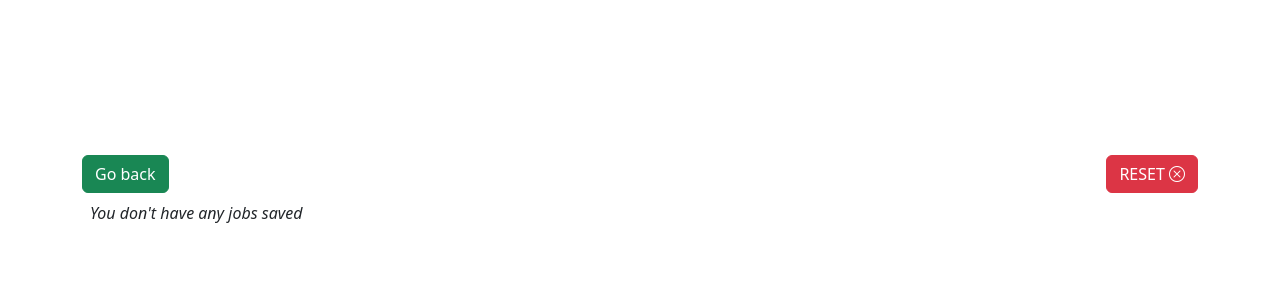
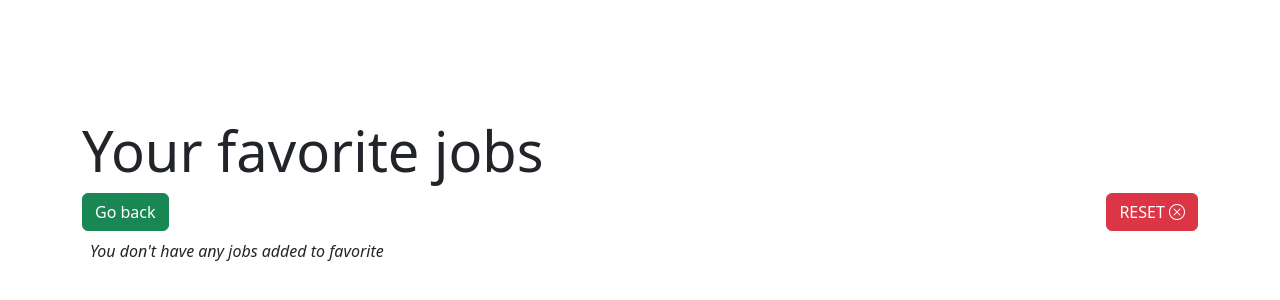
Before and after one commit to Jovelasirot/U3-W3-D1-redux, a React (Create React App) app: page /Favorites in a window 1280 px wide. Shown: the part 202-502 px from the top of the page. Built offline with nearby package versions, Linux system fonts and the light colour scheme.

Commit message:
one title added

```diff
--- a/src/components/Favorite.jsx
+++ b/src/components/Favorite.jsx
@@ -26,6 +26,7 @@ const Favorite = () => {
   };
   return (
     <Container className="vh-100 d-flex flex-column justify-content-center ">
+      <h1 className="display-4">Your favorite jobs</h1>
       <Row>
         <Col>
           <Button
@@ -50,7 +51,9 @@ const Favorite = () => {
         <Col>
           <ListGroup>
             {fav.length === 0 ? (
-              <p className="ms-2 fst-italic">You don't have any jobs saved</p>
+              <p className="ms-2 fst-italic">
+                You don't have any jobs added to favorite
+              </p>
             ) : (
               fav.map((job, i) => (
                 <ListGroupItem key={i}>
```
